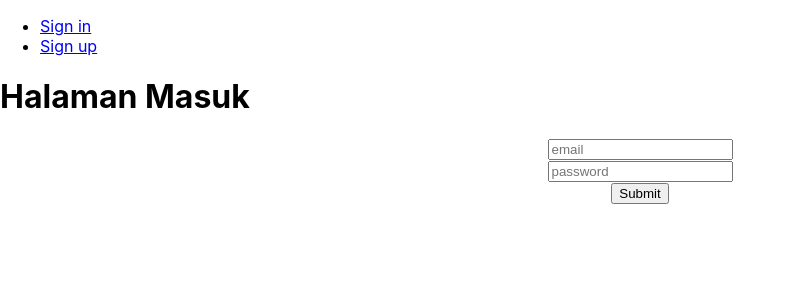
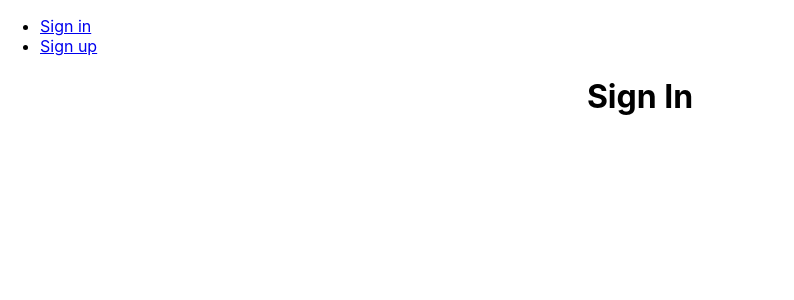
Before and after one commit to yvonneivon/impactbyte-team-react-shoppinglist, a React (Create React App) app: page /signin in a window 1280 px wide. Shown: the top 300 px of the page, without its empty margins (0-794 px from the left). Built offline with nearby package versions, Linux system fonts and the light colour scheme.

Commit message:
Create register feature with env

```diff
--- a/src/App.js
+++ b/src/App.js
@@ -2,8 +2,9 @@ import React from 'react';
 import { BrowserRouter as Router, Route, Switch } from 'react-router-dom';
 
 import Navigation from './components/Navigation';
-import SignIn from './components/SignIn';
-import SignUp from './components/SignUp';
+import Home from './components/pages/Home';
+import SignUp from './components/pages/SignUp';
+import SignIn from './components/pages/SignIn';
 
 function App() {
     return (
@@ -12,14 +13,13 @@ function App() {
 
             <Switch>
                 <Route exact path='/'>
-                    <SignUp />
-                </Route>
-
-                <Route exact path='/signin'>
-                    <SignIn />
+                    <Home />
                 </Route>
                 <Route exact path='/signup'>
                     <SignUp />
+                </Route>
+                <Route exact path='/signin'>
+                    <SignIn />
                 </Route>
             </Switch>
         </Router>
--- a/src/components/SignIn.jsx
+++ /dev/null
@@ -1,118 +0,0 @@
-import React from "react";
-import { Formik } from "formik";
-import { useHistory } from "react-router-dom";
-
-export default function SignIn() {
-    const history = useHistory();
-    return (
-        <div>
-            <h1>Halaman Masuk</h1>
-            <div style={{ textAlign: "center" }}>
-                <Formik
-                    initialValues={{
-                        email: "",
-                        password: "",
-                    }}
-                    validate={(values) => {
-                        const errors = {};
-                        if (values.email === "") {
-                            errors.email = "Required";
-                        } else if (
-                            !/^[A-Z0-9._%+-]+@[A-Z0-9.-]+\.[A-Z]{2,}$/i.test(
-                                values.email
-                            )
-                        ) {
-                            errors.email = "Invalid e-mail address";
-                        } else if (values.password.length < 8) {
-                            errors.password = "Minimum password 8 characters";
-                        }
-                        return errors;
-                    }}
-                    onSubmit={async (values) => {
-                        const url =
-                            "https://5e9fab2711b078001679ca71.mockapi.io/users";
-                        const response = await fetch(url);
-                        const result = await response.json();
-
-                        const existingUser = result.find(
-                            (element) => element.email === values.email
-                        );
-
-                        if (existingUser === undefined) {
-                            alert('User not found');
-                            history.push('/signup');
-                        } else if (
-                            existingUser.password !== values.password ||
-                            existingUser.email !== values.email
-                        ) {
-                            alert('Wrong e-mail or password');
-                        } else {
-                            alert(
-                                `Hello ${existingUser.fullname}`
-                            );
-                            history.push("/ShoppingList");
-                        }
-                    }}
-                >
-                    {({
-                        values,
-                        errors,
-                        touched,
-                        handleChange,
-                        handleBlur,
-                        handleSubmit,
-                        isSubmitting,
-                    }) => {
-                        return (
-                            <form onSubmit={handleSubmit}>
-                                <div>
-                                    <input
-                                        type="email"
-                                        name="email"
-                                        onChange={handleChange}
-                                        onBlur={handleBlur}
-                                        value={values.email}
-                                        placeholder="email"
-                                    />
-                                    <span
-                                        style={{
-                                            color: "red",
-                                            fontStyle: "italic",
-                                        }}
-                                    >
-                                        {errors.email &&
-                                            touched.email &&
-                                            errors.email}
-                                    </span>
-                                </div>
-                                <div>
-                                    <input
-                                        type="password"
-                                        name="password"
-                                        onChange={handleChange}
-                                        onBlur={handleBlur}
-                                        value={values.password}
-                                        placeholder="password"
-                                    />
-                                    <span
-                                        style={{
-                                            color: "red",
-                                            fontStyle: "italic",
-                                        }}
-                                    >
-                                        {errors.password &&
-                                            touched.password &&
-                                            errors.password}
-                                    </span>
-                                </div>
-                                <button type="submit" disabled={isSubmitting}>
-                                    Submit
-                                </button>
-                            </form>
-                        );
-                    }}
-                </Formik>
-            </div>
-        </div>
-    );
-}
--- /dev/null
+++ b/src/components/pages/SignIn.jsx
@@ -0,0 +1,11 @@
+import React from 'react';
+
+function SignIn() {
+    return (
+        <div style={{ textAlign: 'center' }}>
+            <h1>Sign In</h1>
+        </div>
+    );
+}
+
+export default SignIn;
--- a/src/components/SignUp.jsx
+++ b/src/components/pages/SignUp.jsx
@@ -53,8 +53,7 @@ class SignUp extends React.Component {
                         return errors;
                     }}
                     onSubmit={(values) => {
-                        const url =
-                            'https://5e9407d7c7393c0016de4cfc.mockapi.io/users';
+                        const url = `${process.env.REACT_APP_MOCKAPI_URL}/users`;
 
                         const options = {
                             method: 'POST',
```
Also changed, not shown: src/components/pages/Home.jsx (renamed from src/components/Home.jsx), 1 other file (tests, documents, lock files or other folders).
